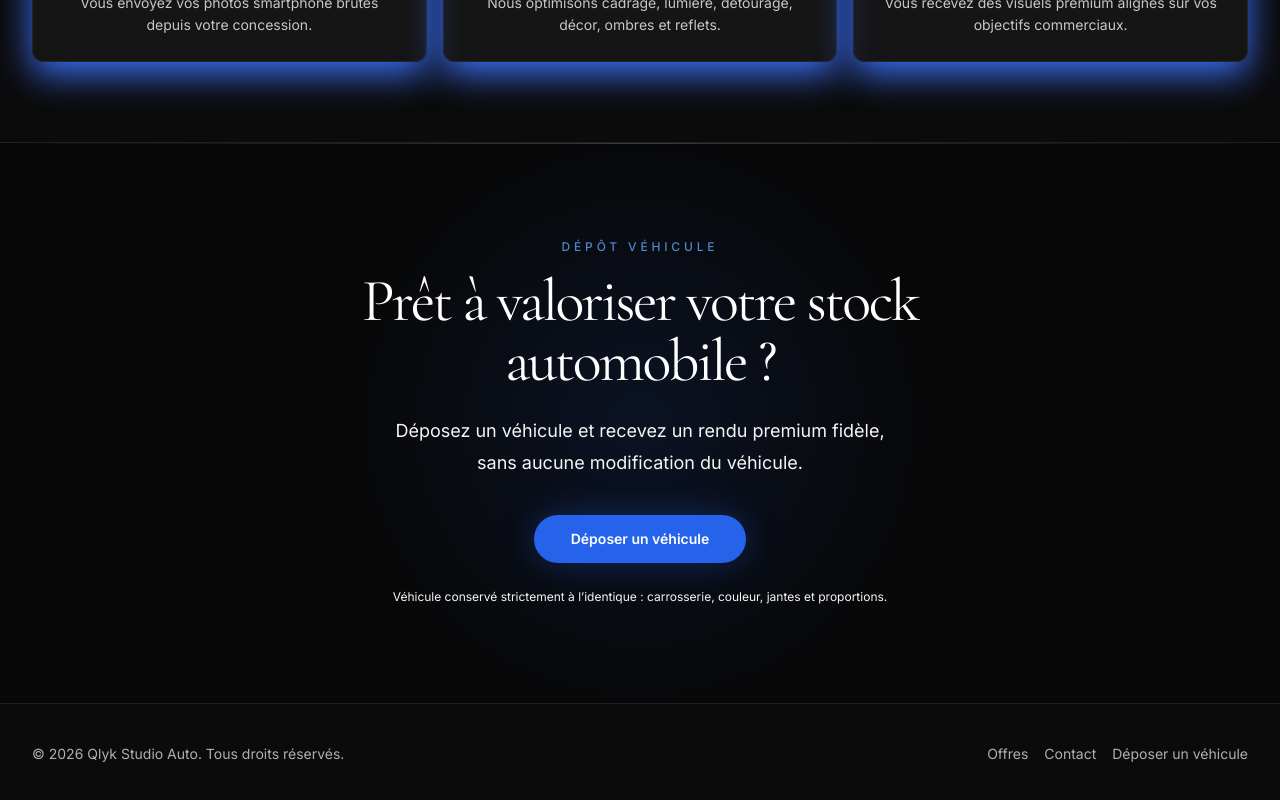
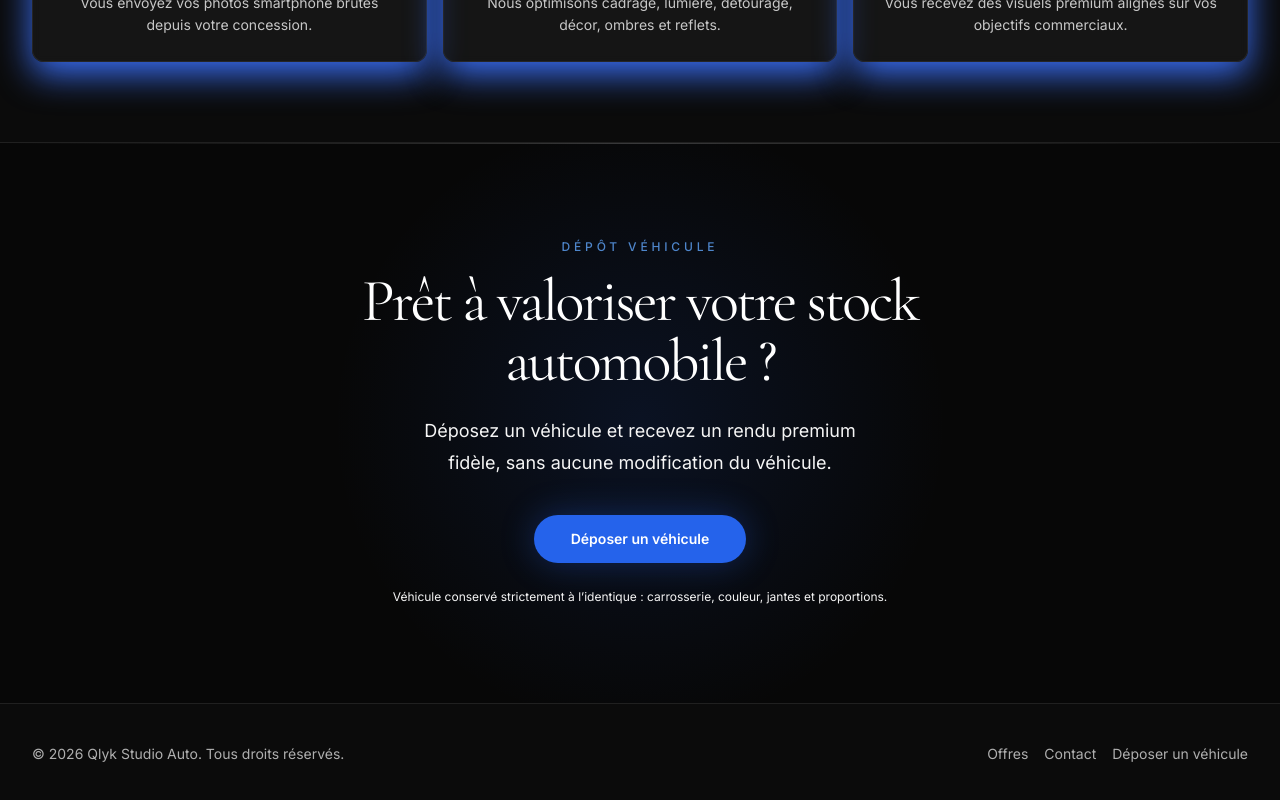
Before and after one commit to arnaudcrestey/qlyk-studio-auto, a Next.js app: page / in a window 1280 px wide. Shown: the part 2609-3409 px from the top of the page. Built offline with nearby package versions, Linux system fonts and the light colour scheme.

Commit message:
Update page.tsx

```diff
--- a/app/page.tsx
+++ b/app/page.tsx
@@ -29,10 +29,10 @@ export default function HomePage() {
               Prêt à valoriser votre stock automobile&nbsp;?
             </h2>
 
-            <p className="mx-auto mt-6 max-w-[560px] text-[1rem] leading-7 text-white/68 sm:text-lg sm:leading-8">
+            <p className="mx-auto mt-6 max-w-[460px] text-[1rem] leading-7 text-white/68 sm:max-w-[560px] sm:text-lg sm:leading-8">
               Déposez un véhicule et recevez un rendu premium fidèle,
-              <br className="hidden sm:block" />
-              sans aucune modification du véhicule.
+              <span className="whitespace-nowrap"> sans aucune modification</span>
+              <span className="whitespace-nowrap"> du véhicule.</span>
             </p>
 
             <div className="mt-9 flex justify-center">
```
